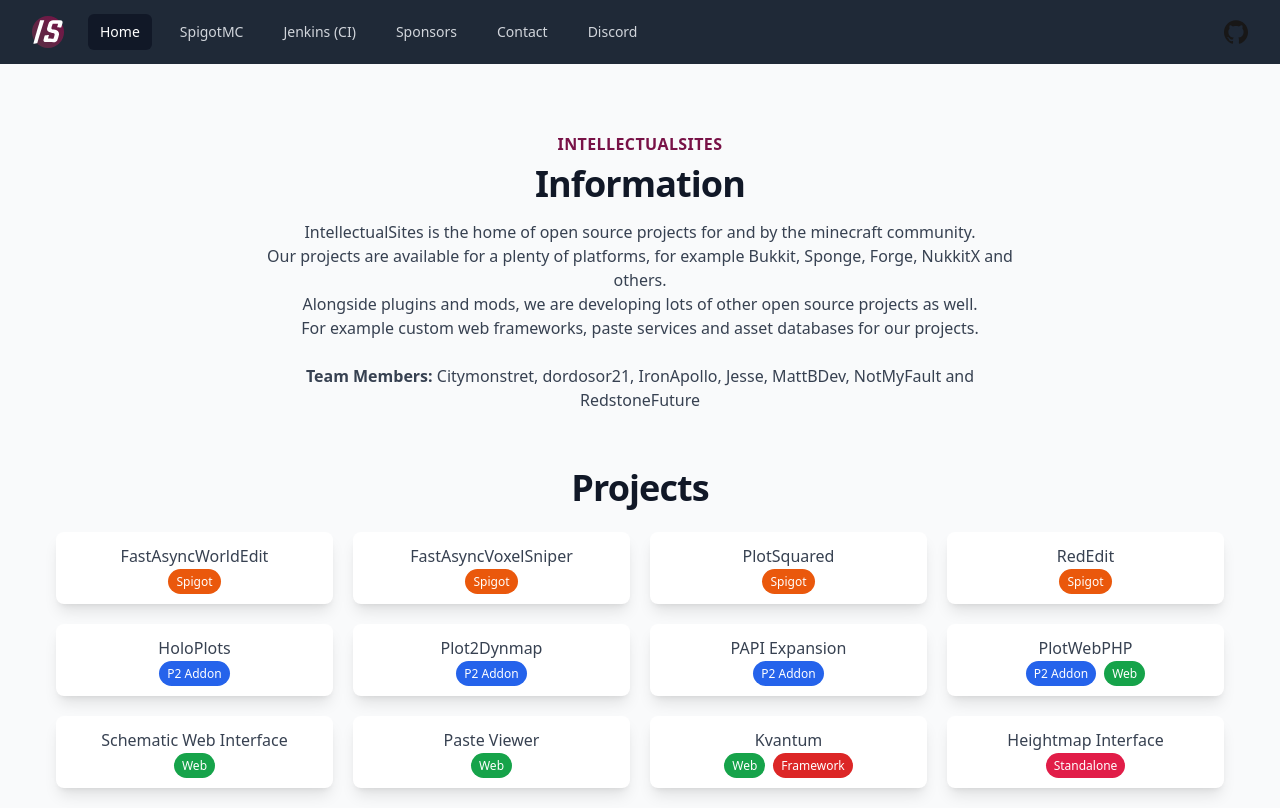
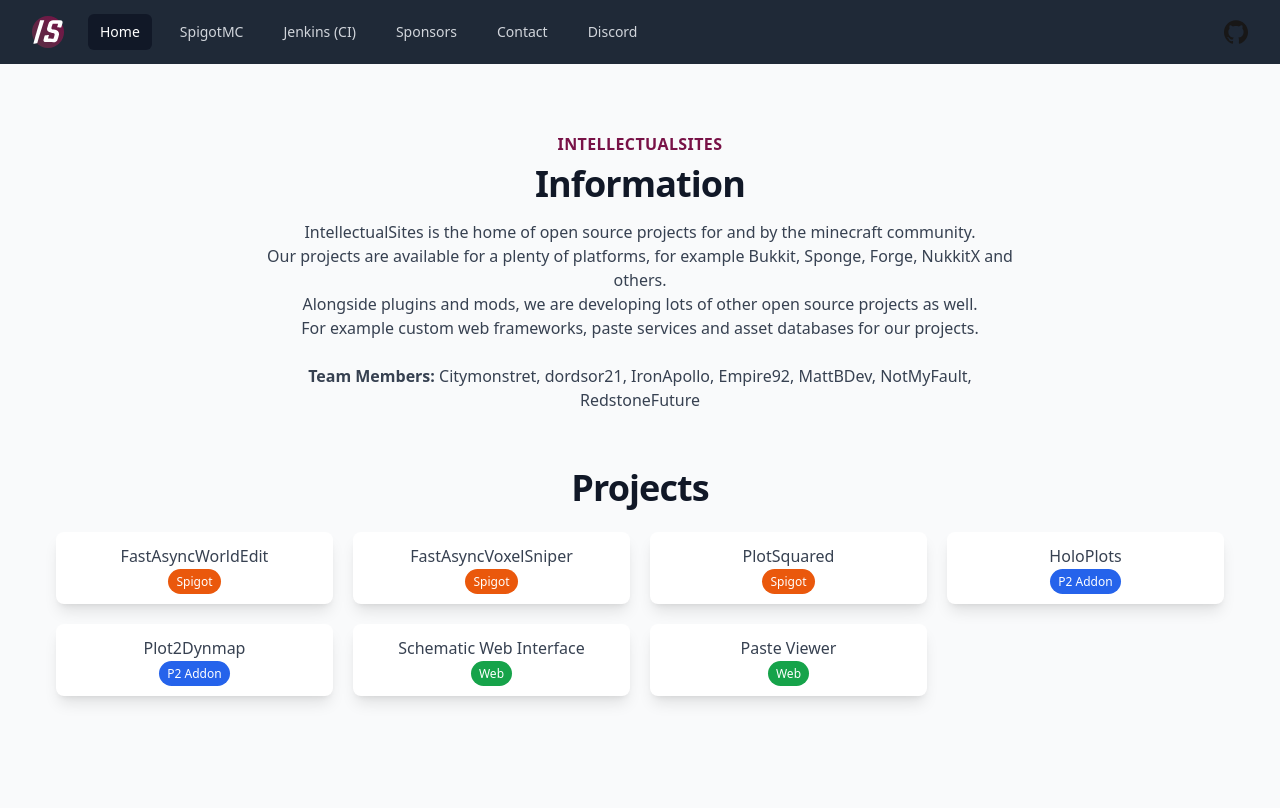
Before and after one commit to IntellectualSites/intellectualsites-web, a Vue app: page / in a window 1280 px wide. Built offline with nearby package versions, Linux system fonts and the light colour scheme.

Commit message:
feat: team members as variables

```diff
--- a/src/views/HomeView.vue
+++ b/src/views/HomeView.vue
@@ -3,6 +3,10 @@
 
 export default defineComponent({
   setup(): {
+    team: {
+      name: string;
+      url?: string;
+    }[];
     projects: {
       name: string;
       path: string;
@@ -11,6 +15,36 @@
     tags: { [key: string]: { color: string; text: string } };
   } {
     return {
+      team: [
+        {
+          name: "Citymonstret",
+          url: "https://github.com/Citymonstret",
+        },
+        {
+          name: "dordsor21",
+          url: "https://github.com/dordsor21",
+        },
+        {
+          name: "IronApollo",
+          url: "https://github.com/IronApollo",
+        },
+        {
+          name: "Empire92",
+          url: "https://github.com/boy0001",
+        },
+        {
+          name: "MattBDev",
+          url: "https://github.com/MattBDev",
+        },
+        {
+          name: "NotMyFault",
+          url: "https://github.com/NotMyFault",
+        },
+        {
+          name: "RedstoneFuture",
+          url: "https://github.com/RedstoneFuture",
+        },
+      ],
       projects: [
         {
           name: "FastAsyncWorldEdit",
@@ -28,11 +62,6 @@
           tags: ["spigot"],
         },
         {
-          name: "RedEdit",
-          path: "/rededit",
-          tags: ["spigot"],
-        },
-        {
           name: "HoloPlots",
           path: "/holoplots",
           tags: ["psAddon"],
@@ -43,16 +72,6 @@
           tags: ["psAddon"],
         },
         {
-          name: "PAPI Expansion",
-          path: "/papi-expansion",
-          tags: ["psAddon"],
-        },
-        {
-          name: "PlotWebPHP",
-          path: "/plotwebphp",
-          tags: ["psAddon", "web"],
-        },
-        {
           name: "Schematic Web Interface",
           path: "/schematic-web-interface",
           tags: ["web"],
@@ -61,16 +80,6 @@
           name: "Paste Viewer",
           path: "/paste-viewer",
           tags: ["web"],
-        },
-        {
-          name: "Kvantum",
-          path: "/kvantum",
-          tags: ["web", "framework"],
-        },
-        {
-          name: "Heightmap Interface",
-          path: "/heightmap",
-          tags: ["standalone"],
         },
       ],
       tags: {
@@ -130,8 +139,14 @@
             databases for our projects.
             <br />
             <br />
-            <b>Team Members:</b> Citymonstret, dordosor21, IronApollo, Jesse,
-            MattBDev, NotMyFault and RedstoneFuture
+            <b>Team Members: </b>
+            <template
+              v-for="(member, index) in team"
+              v-bind:key="member.name"
+            >
+              <a :href="member.url">{{ member.name }}</a>
+              <span v-if="index !== team.length - 1">, </span>
+            </template>
           </p>
         </div>
       </div>
```
